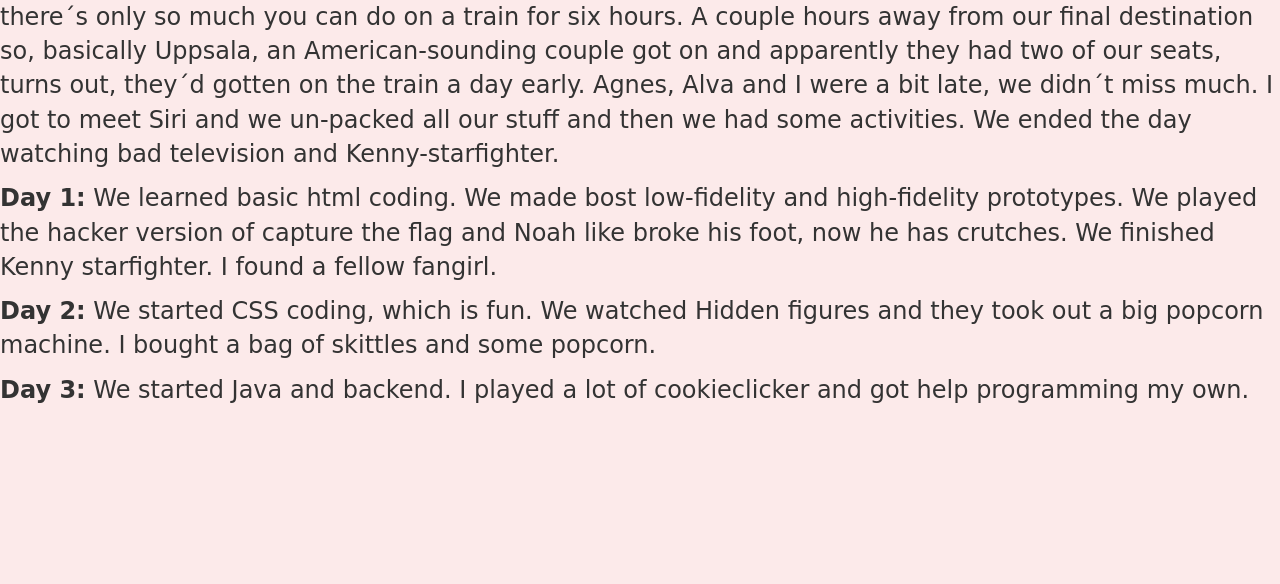
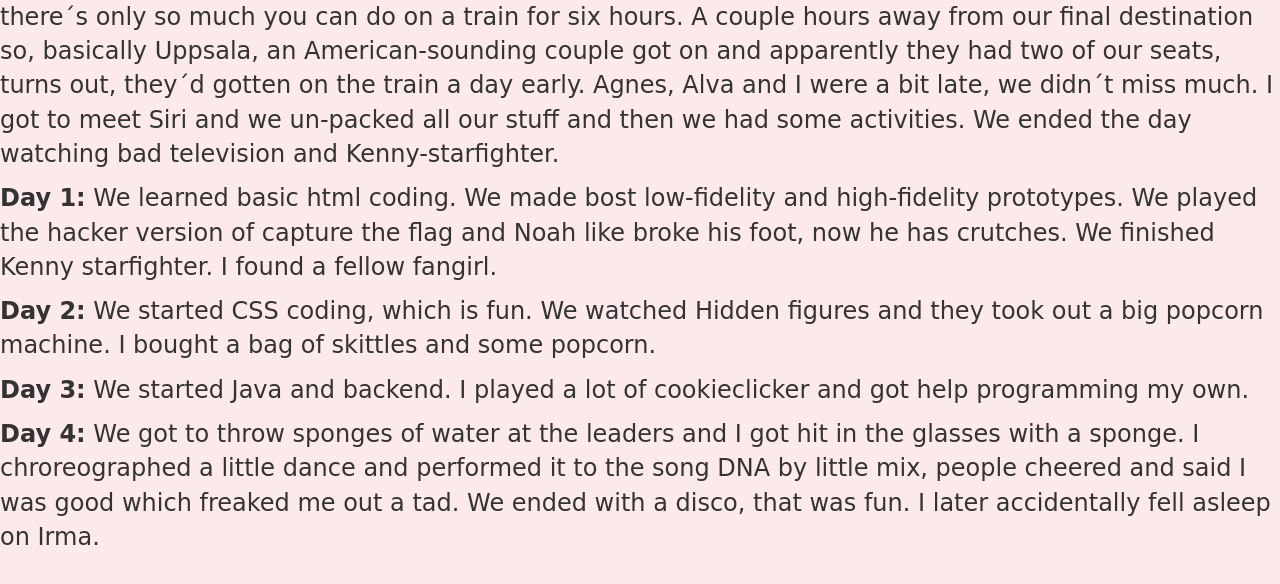
Before and after one commit to Adventures-Daily/Adventures-Daily.github.io, a plain HTML site: page menyval1.html in a window 1280 px wide. Shown: the part 154-738 px from the top of the page. Drawn offline with Linux system fonts and the light colour scheme; a web font is replaced by a local one.

Commit message:
Add files via upload

```diff
--- a/menyval1.html
+++ b/menyval1.html
@@ -51,6 +51,6 @@
 
 <p><b>Day 3:</b> We started Java and backend. I played a lot of cookieclicker and got help programming my own.</p>
 
-
+<p><b>Day 4:</b> We got to throw sponges of water at the leaders and I got hit in the glasses with a sponge. I chroreographed a little dance and performed it to the song DNA by little mix, people cheered and said I was good which freaked me out a tad. We ended with a disco, that was fun. I later accidentally fell asleep on Irma.</p>
 </body>
 </html>
```
